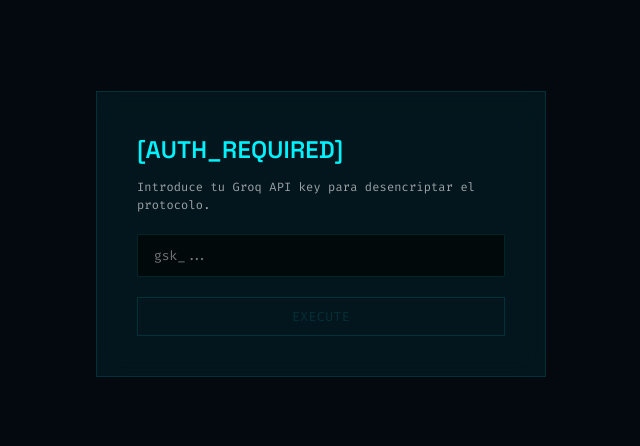
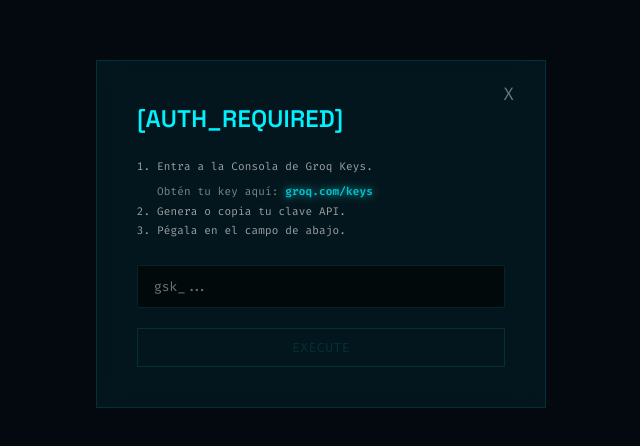
Before and after one commit to Abyss0424/techpath, a React (Vite) app: page / in a window 1280 px wide. Shown: the part 166-612 px from the top of the page, without its empty margins (319-959 px from the left). Built offline with nearby package versions, Linux system fonts and the light colour scheme.

Commit message:
Add: Añadi instrucciones para obtencion de la API KEY

```diff
--- a/src/App.jsx
+++ b/src/App.jsx
@@ -309,18 +309,23 @@
   const keyRef = useRef(null);
 
   const decryptState = (cipherText) => {
-    if (!cipherText || typeof cipherText !== "string" || cipherText.trim() === "") return [];
-    try {
-      const bytes = CryptoJS.AES.decrypt(cipherText, SECRET_KEY);
-      const decryptedData = bytes.toString(CryptoJS.enc.Utf8);
-      const parsed = decryptedData ? JSON.parse(decryptedData) : [];
-      if (!Array.isArray(parsed)) throw new Error("Integridad fallida: array esperado");
-      return parsed;
-    } catch (error) {
-      console.error("Error de integridad:", error);
-      setTamperError("Manipulación detectada");
-      return [];
+    if (!cipherText || typeof cipherText !== "string" || cipherText.trim() === "") {
+      throw new Error("Integrity Failure: Empty cipherText");
     }
+
+    const bytes = CryptoJS.AES.decrypt(cipherText, SECRET_KEY);
+    const decryptedData = bytes.toString(CryptoJS.enc.Utf8);
+
+    if (!decryptedData) {
+      throw new Error("Integrity Failure: Decryption yielded empty string (padding/key mismatch)");
+    }
+
+    const parsed = JSON.parse(decryptedData);
+    if (!Array.isArray(parsed)) {
+      throw new Error("Integrity Failure: Array expected");
+    }
+
+    return parsed;
   };
 
   useEffect(() => {
@@ -332,11 +337,14 @@
         localStorage.setItem("tp_saved_chats", encryptState(parsed));
         setSavedChats(parsed);
       } else {
-        const decrypted = decryptState(savedData);
-        if (decrypted.length === 0 && savedData.trim() !== "") {
-          localStorage.removeItem("tp_saved_chats");
+        try {
+          const decrypted = decryptState(savedData);
+          setSavedChats(decrypted);
+        } catch (error) {
+          console.error("Fallo Criptográfico Detectado:", error.message);
+          setTamperError("Manipulación de Local Storage detectada - Integridad de datos corrupta");
+          setSavedChats([]); // Garantiza UI limpia si el usuario esquiva el modal
         }
-        setSavedChats(decrypted);
       }
     }
   }, []);
@@ -563,9 +571,37 @@
   // 1. API KEY
   if (screen === "apikey") return (
     <div style={{ ...sContainer, justifyContent: "center", alignItems: "center" }}>
-      <div style={{ ...sGlass, padding: "40px", maxWidth: "450px", width: "100%" }}>
-        <h2 style={{ fontFamily: "var(--heading)", color: "var(--accent)", margin: "0 0 10px", textTransform: "uppercase" }}>[Auth_Required]</h2>
-        <p style={{ fontFamily: "var(--mono)", fontSize: "12px", marginBottom: "20px", color: "rgba(255,255,255,0.6)" }}>Introduce tu Groq API key para desencriptar el protocolo.</p>
+      <div style={{ ...sGlass, padding: "40px", maxWidth: "450px", width: "100%", position: 'relative' }}>
+        <button
+          onClick={() => setScreen("landing")}
+          style={{
+            position: 'absolute',
+            top: '20px',
+            right: '25px',
+            background: 'transparent',
+            border: 'none',
+            color: 'rgba(255,255,255,0.4)',
+            fontFamily: 'var(--mono)',
+            fontSize: '18px',
+            cursor: 'pointer',
+            transition: 'all 0.2s',
+          }}
+          onMouseOver={(e) => { e.target.style.color = '#ff4444'; e.target.style.textShadow = '0 0 10px #ff4444'; }}
+          onMouseOut={(e) => { e.target.style.color = 'rgba(255,255,255,0.4)'; e.target.style.textShadow = 'none'; }}
+        >
+          X
+        </button>
+        <h2 style={{ fontFamily: "var(--heading)", color: "var(--accent)", margin: "0 0 20px", textTransform: "uppercase" }}>[Auth_Required]</h2>
+        <ol style={{ fontFamily: 'var(--mono)', fontSize: '11px', color: 'rgba(255,255,255,0.6)', paddingLeft: '20px', lineHeight: '1.8', margin: '0 0 24px 0' }}>
+          <li>
+            Entra a la Consola de Groq Keys.
+            <div style={{ marginTop: '5px', opacity: 0.8 }}>
+              Obtén tu key aquí: <a href="https://console.groq.com/keys" target="_blank" rel="noopener noreferrer" style={{ color: 'var(--cyan)', textDecoration: 'none', textShadow: '0 0 8px var(--cyan)', fontWeight: 600 }}>groq.com/keys</a>
+            </div>
+          </li>
+          <li>Genera o copia tu clave API.</li>
+          <li>Pégala en el campo de abajo.</li>
+        </ol>
         <input ref={keyRef} type="password" style={{ ...sInput, marginBottom: "20px" }} value={keyInput} onChange={(e) => { setKeyInput(e.target.value); setKeyError(""); }} placeholder="gsk_..." onKeyDown={(e) => e.key === "Enter" && saveKey()} disabled={keyLoading} />
         {keyError && <p style={{ color: "red", fontFamily: "var(--mono)", fontSize: "12px", marginBottom: "20px" }}>{keyError}</p>}
         <button onClick={saveKey} disabled={!keyInput.trim() || keyLoading} style={{ ...sBtnGhost, width: "100%", borderColor: keyInput && !keyLoading ? "var(--text-h)" : "var(--border)", color: keyInput && !keyLoading ? "var(--text-h)" : "var(--border)" }}>
```
